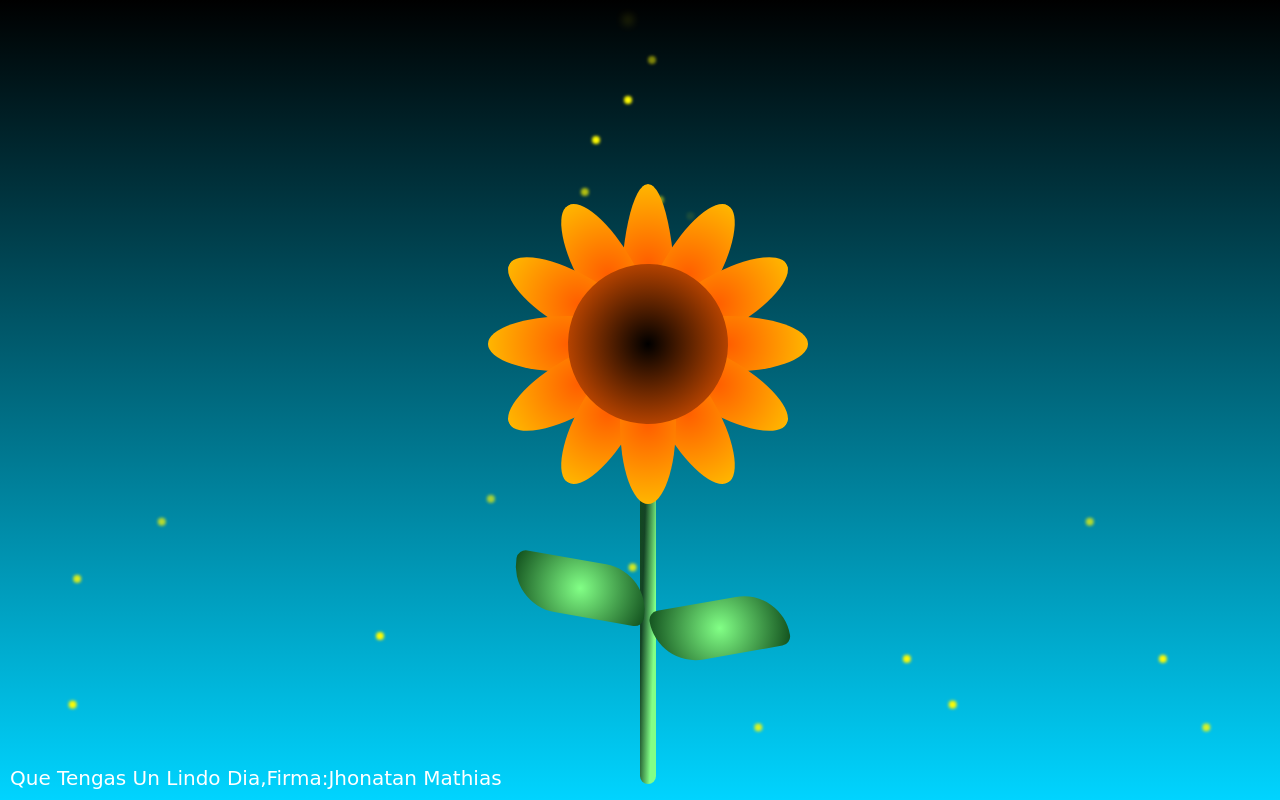
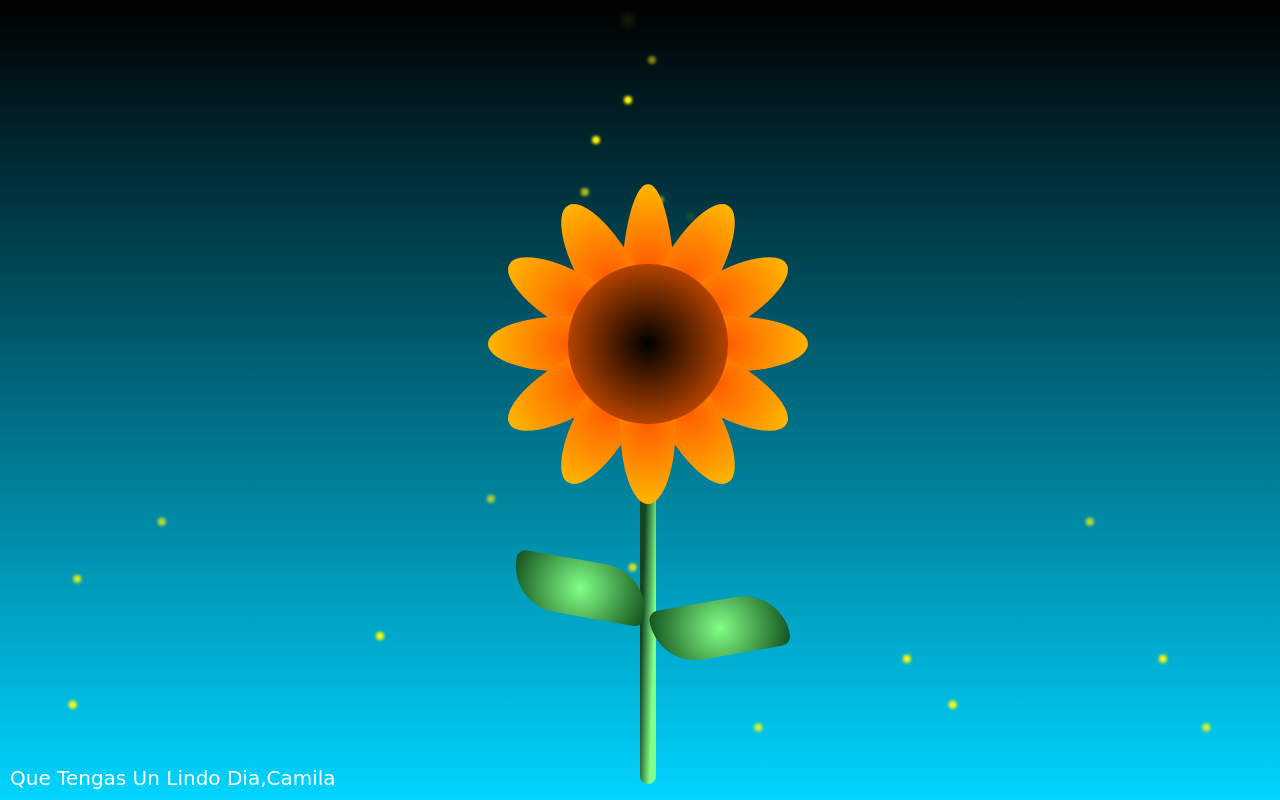
Before and after one commit to Jhony1998-desing/girasol, a plain HTML site: page index2.html in a window 1280 px wide. Drawn offline with Linux system fonts and the light colour scheme.

Commit message:
Update index2.html

```diff
--- a/index2.html
+++ b/index2.html
@@ -60,7 +60,7 @@
     <div class="light light-11"></div>
     <div class="light light-12"></div>
 
-    <p id="text">Que Tengas Un Lindo Dia,Firma:Jhonatan Mathias</p>
+    <p id="text">Que Tengas Un Lindo Dia,Camila</p>
 </body>
 <script>
     function PlayAudio(){
```
